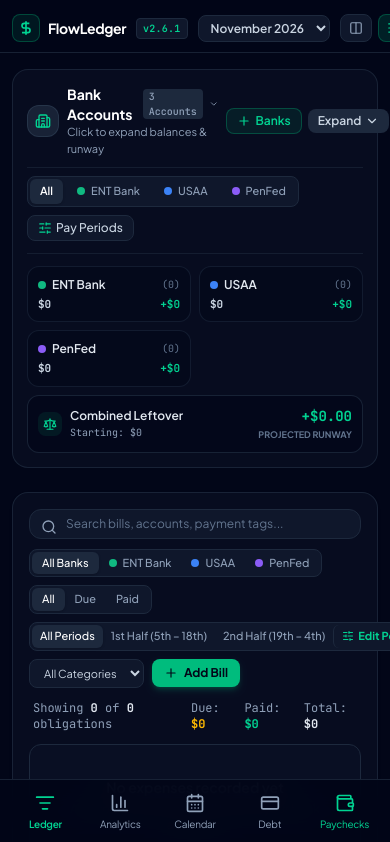
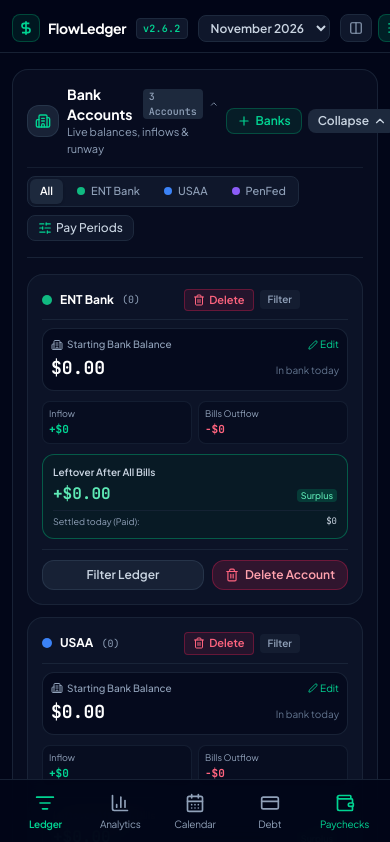
Before and after one commit to 29brancan-commits/Pwa-budg-, a React (Vite) app: page / in a window 390 px wide. Shown: the top 842 px of the page. Built offline with nearby package versions, Linux system fonts and the light colour scheme.

Commit message:
refactor: improve UI visibility and responsiveness
- Expand bank account cards by default for better data accessibility.
- Hide "Add Bill" button on mobile to optimize layout space.
- Bump application version to v2.6.2.

```diff
--- a/src/components/BankAccountCards.tsx
+++ b/src/components/BankAccountCards.tsx
@@ -42,8 +42,8 @@ export const BankAccountCards: React.FC<BankAccountCardsProps> = ({
   onSelectAccountFilter,
   forceExpanded = false,
 }) => {
-  // Collapse by default unless forceExpanded (e.g. Duo Dual-Screen opened mode)
-  const [isCollapsed, setIsCollapsed] = useState<boolean>(!forceExpanded);
+  // Expand by default so full starting balances and leftover runways are immediately visible
+  const [isCollapsed, setIsCollapsed] = useState<boolean>(false);
   const [editingAccountId, setEditingAccountId] = useState<string | null>(null);
   const [editBalanceValue, setEditBalanceValue] = useState<string>('');
 
--- a/src/components/ExpenseList.tsx
+++ b/src/components/ExpenseList.tsx
@@ -287,10 +287,10 @@ export const ExpenseList: React.FC<ExpenseListProps> = ({
             ))}
           </select>
 
-          {/* Add New Button */}
+          {/* Add New Button (shown on sm+ screens; on mobile the top header button serves this) */}
           <button
             onClick={onAddNew}
-            className="flex items-center gap-1.5 px-3 py-1.5 rounded-lg bg-emerald-500 hover:bg-emerald-600 text-slate-950 font-bold text-xs transition shadow-md shadow-emerald-500/20 shrink-0 active:scale-95 whitespace-nowrap"
+            className="hidden sm:flex items-center gap-1.5 px-3 py-1.5 rounded-lg bg-emerald-500 hover:bg-emerald-600 text-slate-950 font-bold text-xs transition shadow-md shadow-emerald-500/20 shrink-0 active:scale-95 whitespace-nowrap cursor-pointer"
           >
             <Plus className="w-3.5 h-3.5" />
             <span>Add Bill</span>
--- a/src/utils/version.ts
+++ b/src/utils/version.ts
@@ -1,2 +1,2 @@
-export const APP_VERSION = 'v2.6.1';
+export const APP_VERSION = 'v2.6.2';
 export const BUILD_DATE = 'Nov 2026';
```
Also changed, not shown: public/assets/aistudio/IMG_0098_226162ff.png (added).
